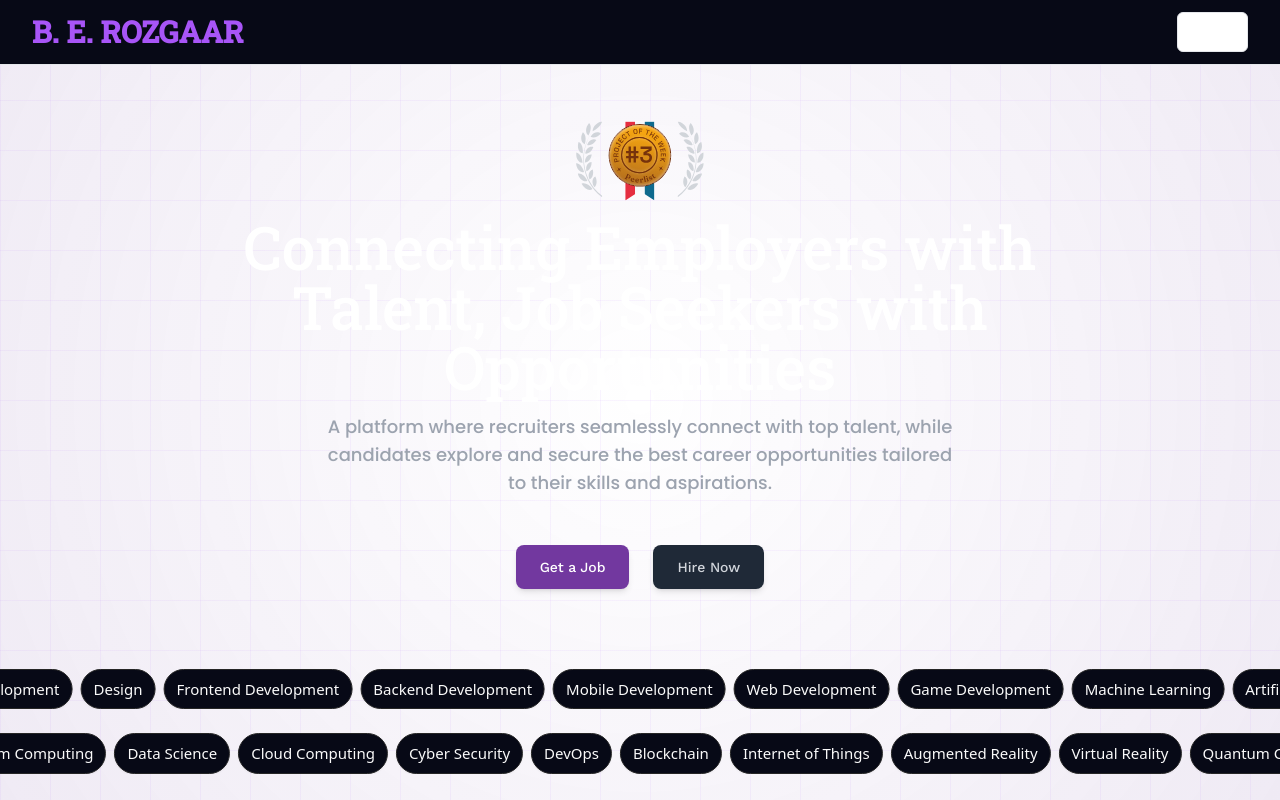
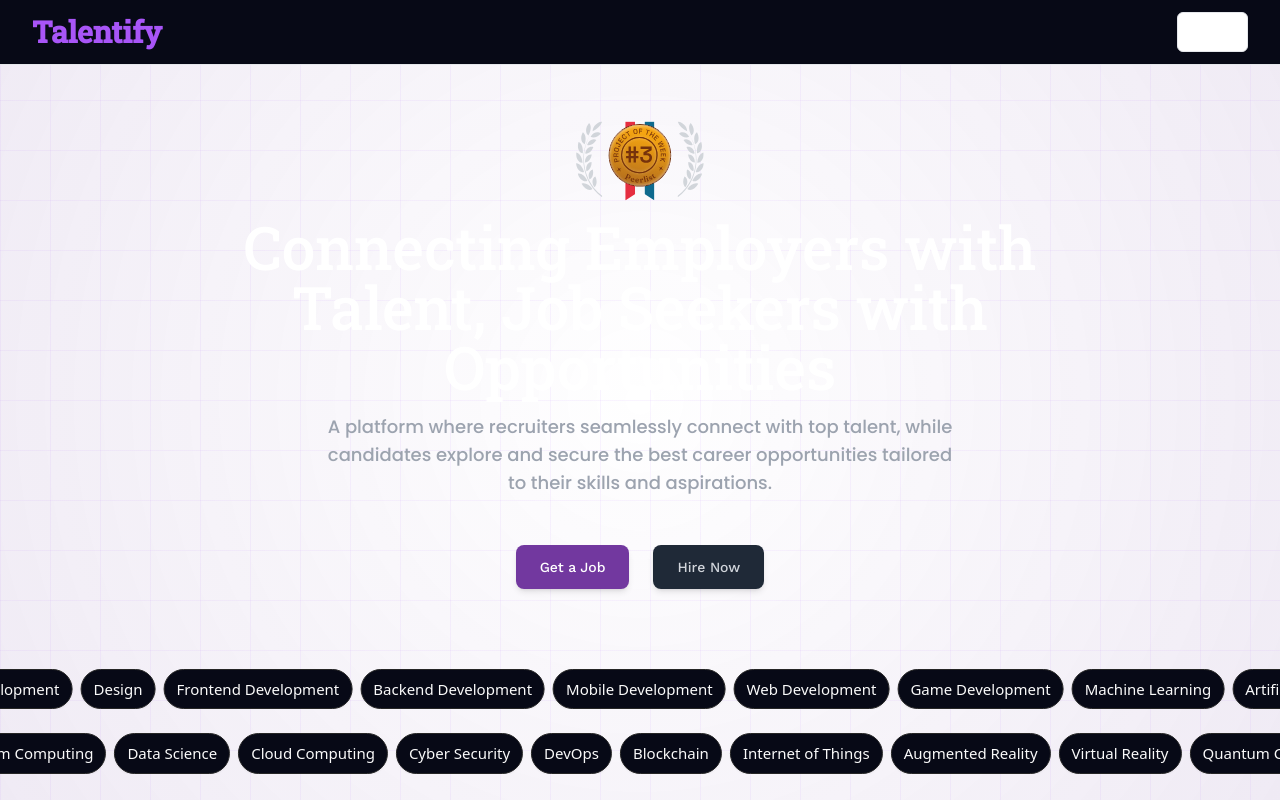
Before and after one commit to swamiabhishek45/skillmatch, a React (Vite) app: page / in a window 1280 px wide. Shown: the top 800 px of the page. Built offline with nearby package versions, Linux system fonts and the light colour scheme; no server answers.

Commit message:
change name

```diff
--- a/src/components/Navbar.jsx
+++ b/src/components/Navbar.jsx
@@ -38,7 +38,7 @@
                     <div className="flex items-center">
                         <Link to="/">
                             <span className="roboto-slab text-xl md:text-3xl font-bold text-purple-500">
-                                B. E. ROZGAAR
+                                Talentify
                             </span>
                         </Link>
                     </div>
```
